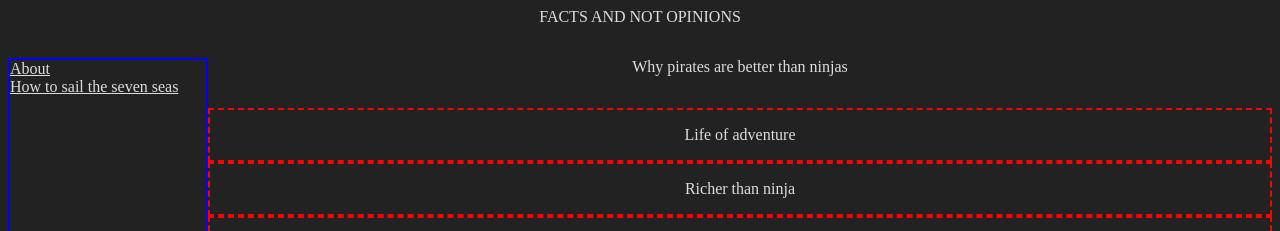
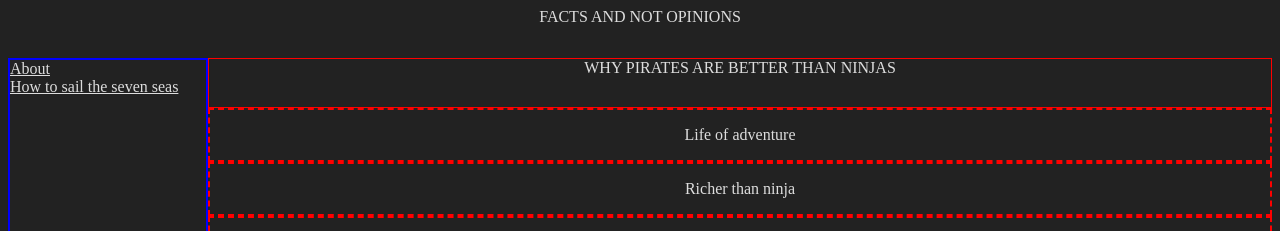
Before and after one commit to duncancornish/Week1-Tue-Present, a plain HTML site: page index.html in a window 1280 px wide. Shown: the top 231 px of the page. Drawn offline with Linux system fonts and the light colour scheme.

Commit message:
remove commented out code

```diff
--- a/style.css
+++ b/style.css
@@ -12,6 +12,11 @@ nav {
     border: 2px solid blue;
 }
 
+aside {
+    text-transform: uppercase;
+    border: 1px solid red;
+}
+
 header, footer {
     text-transform: uppercase;
 }
@@ -19,9 +24,3 @@ header, footer {
 section {
     border: 2px dashed red;
 }
-
-/* #image{
-    background: url("https://resize.hswstatic.com/w_907/gif/rabbits-crazy-march-1a.jpg");
-    background-size: cover;
-    background-position: -50px;
-} */
```
